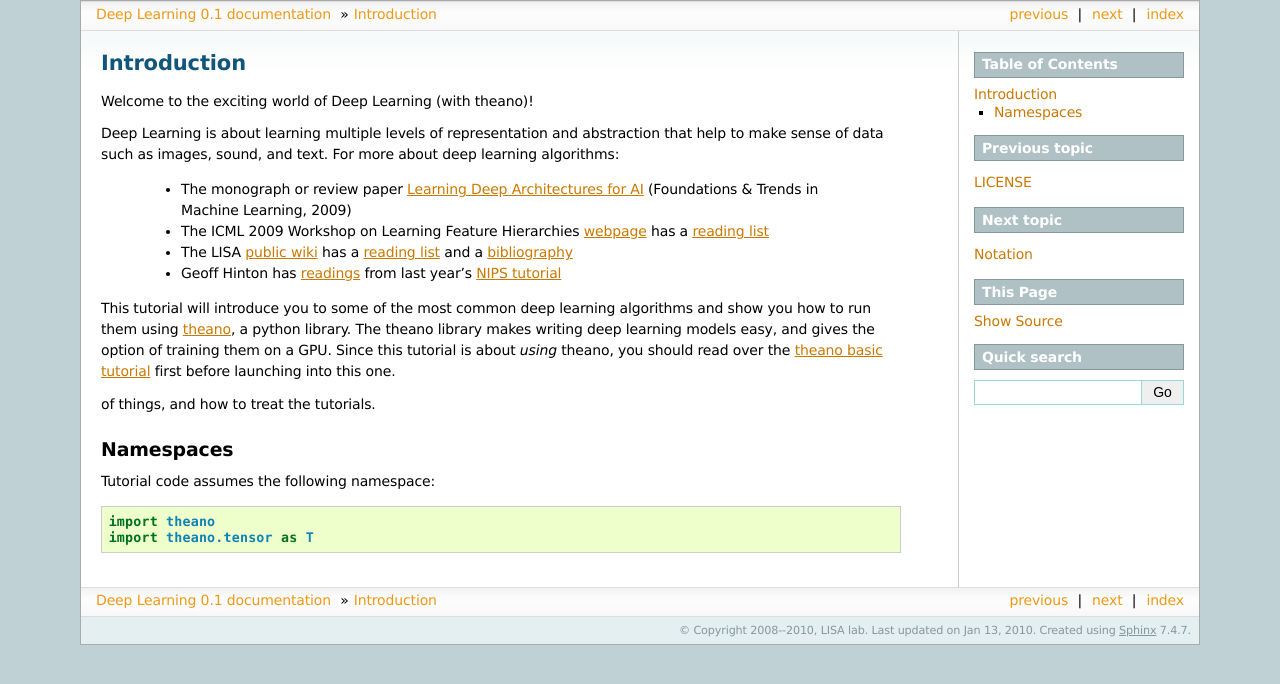
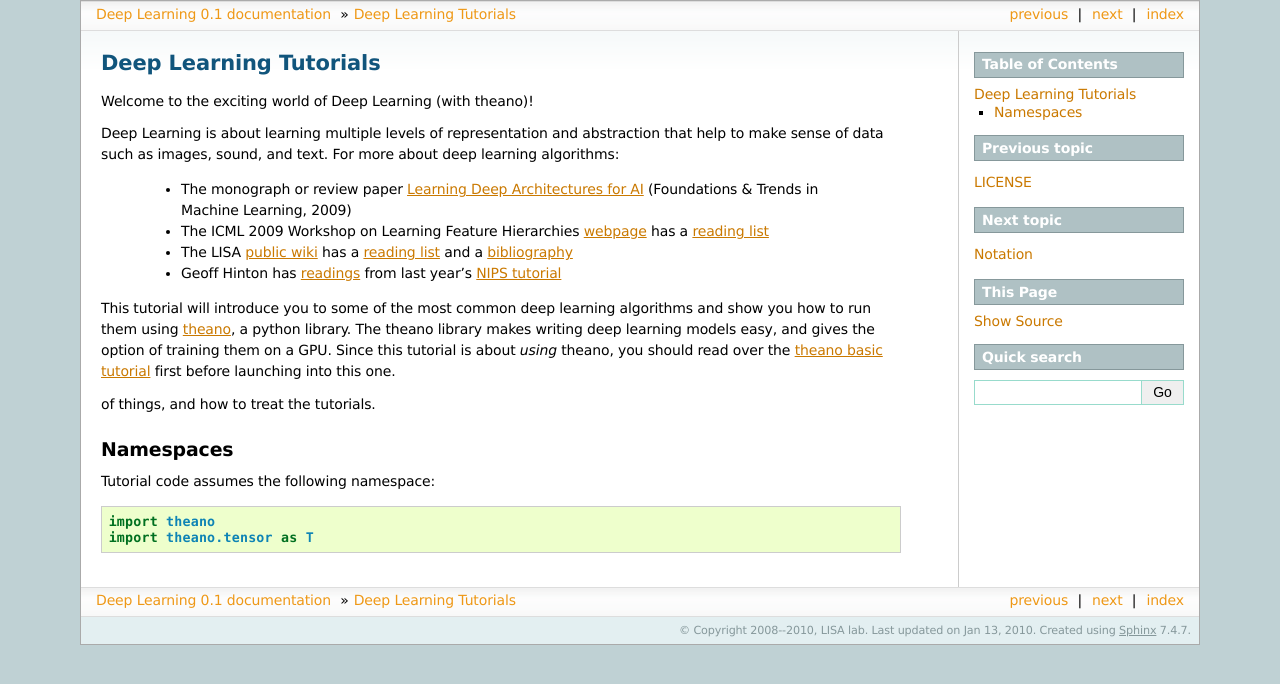
Before and after one commit to lisa-lab/DeepLearningTutorials, a Sphinx documentation site: the page built from doc/intro.txt, in a window 1280 px wide. Shown: the top 684 px of the page. Built offline with Sphinx 7.4.7, drawn with Linux system fonts in a browser that asks for light colours; formulas are drawn with MathJax 3; pages that are not in the unit, such as notebooks, are missing from menus.

Commit message:
changed intro title -> Deep Learning Tutorials

```diff
--- a/doc/intro.txt
+++ b/doc/intro.txt
@@ -1,5 +1,6 @@
-Introduction
-============
+=======================
+Deep Learning Tutorials
+=======================
 
 Welcome to the exciting world of Deep Learning (with theano)!
 
```
